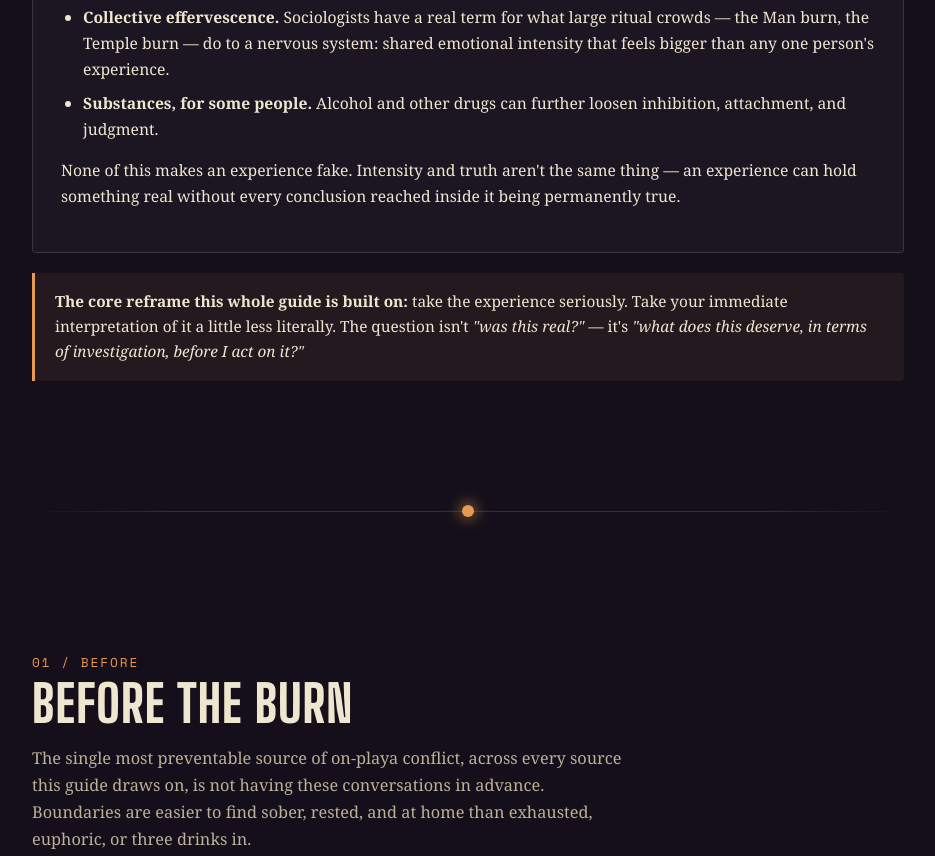
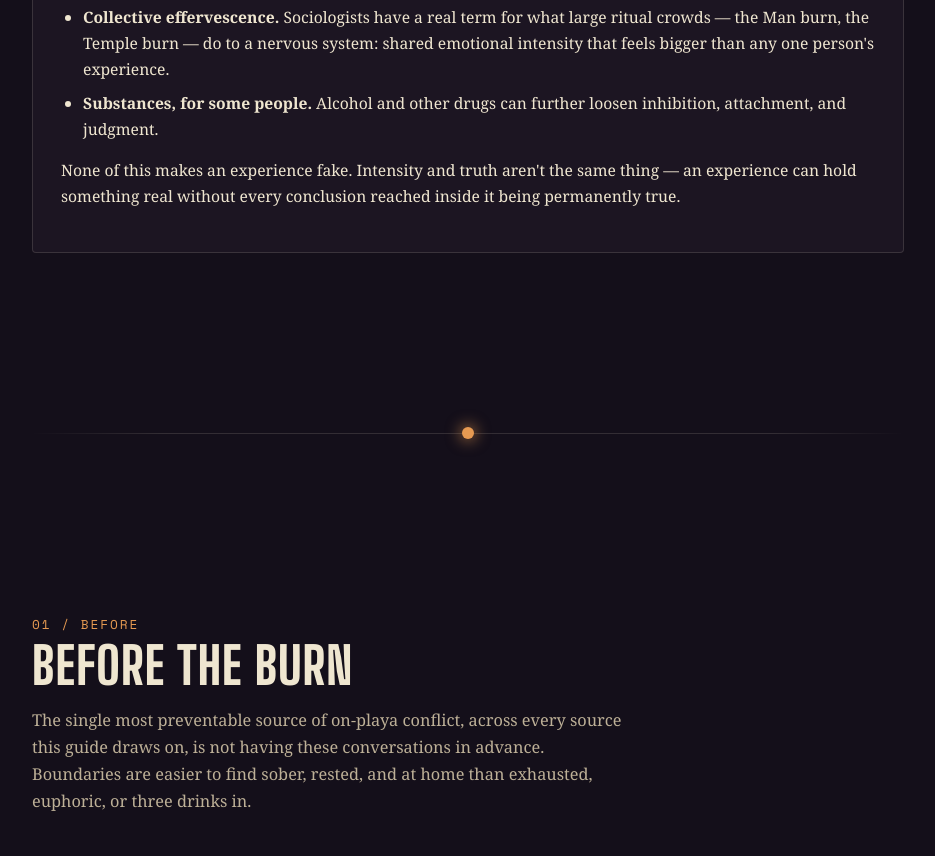
Before and after one commit to theorytwothirty/afterthedust, a plain HTML site: page index.html in a window 1280 px wide. Shown: the part 1548-2404 px from the top of the page, without its empty margins (172-1107 px from the left). Drawn offline with nearby package versions, Linux system fonts and the light colour scheme; a web font is replaced by a local one.

Commit message:
Remove reframe callout, fix anchor scroll offset, widen divider spacing
Co-Authored-By: Claude Sonnet 5 <noreply@anthropic.com>

```diff
--- a/index.html
+++ b/index.html
@@ -24,6 +24,7 @@
   }
   *{box-sizing:border-box;}
   html{scroll-behavior:smooth;}
+  section.phase, section.resources{scroll-margin-top:140px;}
   body{
     margin:0;
     background:var(--void);
@@ -196,7 +197,7 @@
   }
 
   .divider-horizon{
-    height:1px; margin:90px 0 60px; position:relative;
+    height:1px; margin:140px 0 100px; position:relative;
     background:linear-gradient(90deg, transparent, var(--line) 15%, var(--line) 85%, transparent);
   }
   .divider-horizon .sun-small{
@@ -314,10 +315,6 @@
         <li><strong>Substances, for some people.</strong> Alcohol and other drugs can further loosen inhibition, attachment, and judgment.</li>
       </ul>
       <p class="subtle">None of this makes an experience fake. Intensity and truth aren't the same thing — an experience can hold something real without every conclusion reached inside it being permanently true.</p>
-    </div>
-
-    <div class="callout">
-      <strong>The core reframe this whole guide is built on:</strong> take the experience seriously. Take your immediate interpretation of it a little less literally. The question isn't <em>"was this real?"</em> — it's <em>"what does this deserve, in terms of investigation, before I act on it?"</em>
     </div>
   </section>
 
```
